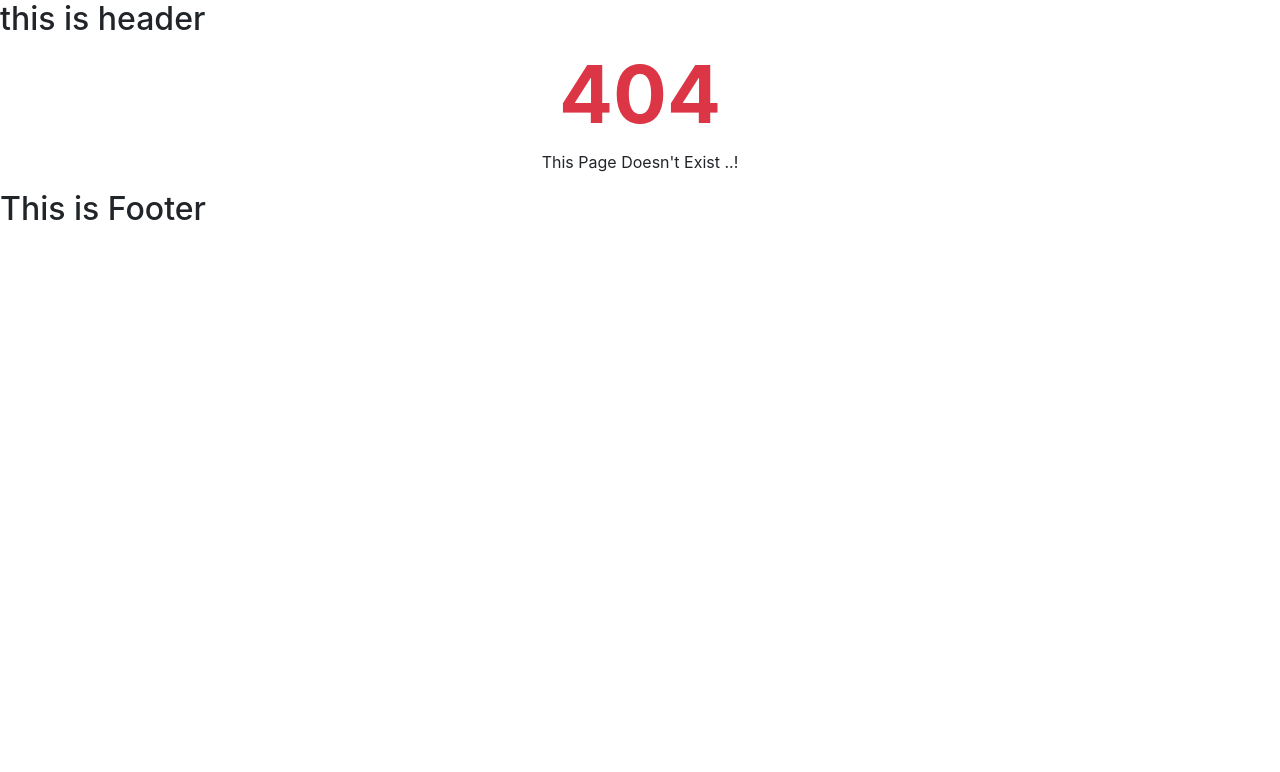
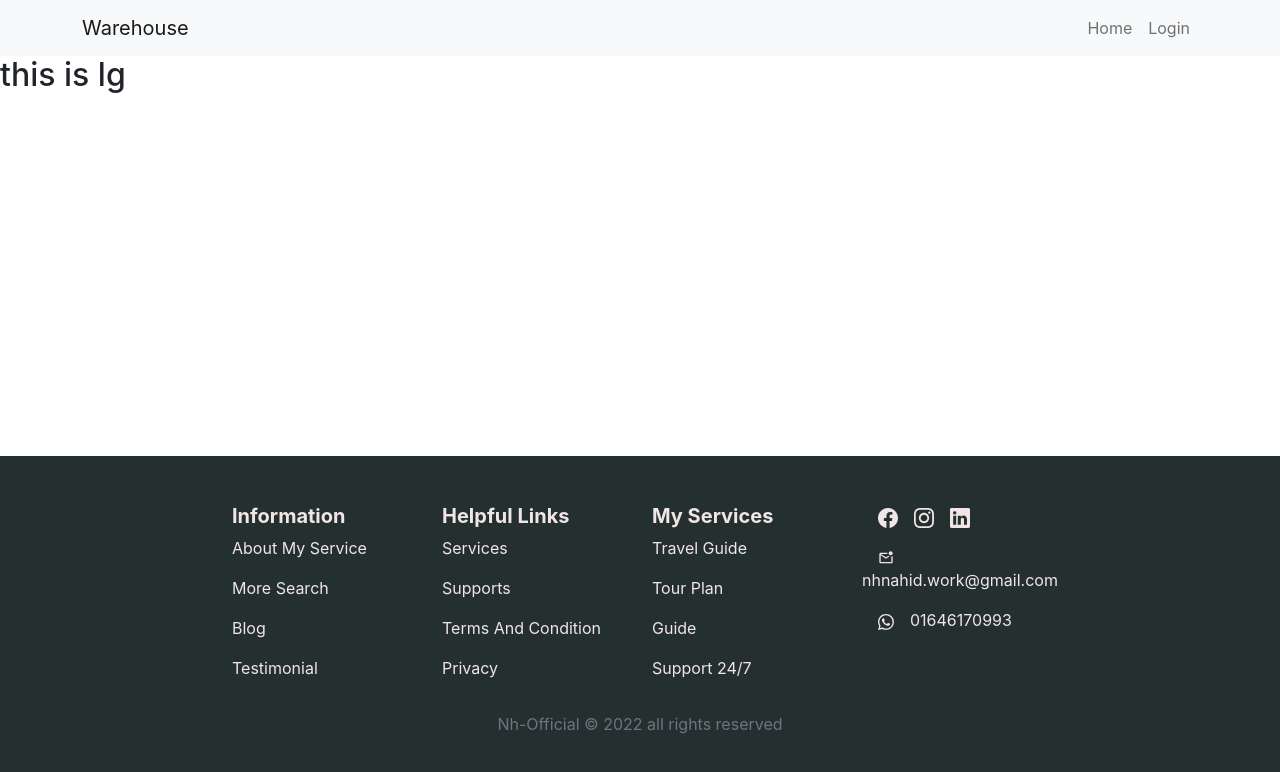
Before and after one commit to NazmulHasanNahid/warehouse-management-client-side, a React (Create React App) app: page /login in a window 1280 px wide. Before the commit this address had no page. Shown: the top 772 px of the page. Built offline with nearby package versions, Linux system fonts and the light colour scheme.

Commit message:
header and footer

```diff
--- a/package.json
+++ b/package.json
@@ -6,10 +6,13 @@
     "@testing-library/jest-dom": "^5.16.4",
     "@testing-library/react": "^13.1.1",
     "@testing-library/user-event": "^13.5.0",
+    "bootstrap": "^5.1.3",
     "firebase": "^9.7.0",
     "react": "^18.1.0",
+    "react-bootstrap": "^2.3.1",
     "react-dom": "^18.1.0",
     "react-firebase-hooks": "^5.0.3",
+    "react-icons": "^4.3.1",
     "react-router-dom": "^6.3.0",
     "react-scripts": "5.0.1",
     "web-vitals": "^2.1.4"
--- a/src/App.js
+++ b/src/App.js
@@ -1,5 +1,6 @@
 import { Route, Routes } from "react-router-dom";
 import Home from "./components/pages/Home/Home";
+import Login from "./components/pages/Login/Login";
 import NotFound from "./components/pages/NotFound/NotFound";
 import Footer from "./components/pages/Shared/Footer/Footer";
 import Header from "./components/pages/Shared/Header/Header";
@@ -11,6 +12,7 @@ function App() {
      <Routes>
        <Route path="/" element={<Home/>}/>
        <Route path="/home" element={<Home/>}/>
+       <Route path="/login" element={<Login/>}/>
        <Route path="*" element={<NotFound/>}/>
      </Routes>
      <Footer/>
--- /dev/null
+++ b/src/components/pages/Login/Login.js
@@ -0,0 +1,11 @@
+import React from 'react';
+
+const Login = () => {
+     return (
+          <div>
+               <h2>this is lg</h2>
+          </div>
+     );
+};
+
+export default Login;
--- /dev/null
+++ b/src/components/pages/Shared/Footer/Footer.css
@@ -0,0 +1,5 @@
+.footer-bg{
+     background-color: rgb(36, 48, 48);
+     padding: 20px;
+     color: rgb(241, 229, 229);
+}
--- a/src/components/pages/Shared/Footer/Footer.js
+++ b/src/components/pages/Shared/Footer/Footer.js
@@ -1,9 +1,56 @@
 import React from 'react';
+import {BsFacebook ,  } from 'react-icons/bs';
+import {SiInstagram} from 'react-icons/si';
+import {BsLinkedin} from 'react-icons/bs';
+import {MdOutlineMarkEmailUnread} from 'react-icons/md'
+import {BsWhatsapp} from 'react-icons/bs'
+import { Col, Row } from 'react-bootstrap';
+import './Footer.css'
 
 const Footer = () => {
      return (
-          <div>
-               <h2>This is Footer</h2>
+          <div className='fixed-bottom'>
+                <div className='footer-bg mt-5 p-5'>
+           <Row  xs={1} md={4} className="w-75 mx-auto container">
+                <Col>
+                <h5 className='fw-bold'>Information</h5>
+                <div>
+                     <p>About My Service</p>
+                     <p>More Search</p>
+                     <p>Blog</p>
+                     <p>Testimonial</p>
+                </div>
+                </Col>
+                <Col>
+                <h5 className='fw-bold'>Helpful Links</h5>
+                <div>
+                <p>Services</p>
+                <p>Supports</p>
+                <p>Terms And Condition</p>
+                <p>Privacy</p>
+                </div>
+                </Col>
+                <Col>
+                <h5 className='fw-bold'>My Services</h5>
+                <div>
+                     <p>Travel Guide</p>
+                     <p>Tour Plan</p>
+                     <p>Guide</p>
+                     <p>Support 24/7</p>
+                </div>
+                </Col>
+                <Col>
+                    <div>
+                    <BsFacebook className='ms-3 text-' size={20}/>
+                    <SiInstagram className='ms-3 ' size={20}/>
+                    <BsLinkedin className='ms-3 ' size={20}/>
+                    <p className='my-3'> <MdOutlineMarkEmailUnread className='mx-3'/> nhnahid.work@gmail.com</p>
+                    <p><BsWhatsapp  className='mx-3'/>01646170993</p>
+                    </div>
+                </Col>
+           </Row>
+                <p className='text-center text-secondary mt-3'>Nh-Official © 2022 all rights reserved</p>
+          </div>
           </div>
      );
 };
--- a/src/components/pages/Shared/Header/Header.js
+++ b/src/components/pages/Shared/Header/Header.js
@@ -1,11 +1,25 @@
-import React from 'react';
+import React from "react";
+import { Container, Nav, Navbar } from "react-bootstrap";
+import { Link } from "react-router-dom";
 
 const Header = () => {
-     return (
-          <div>
-              <h2>this is header</h2>
-          </div>
-     );
+  return (
+    <div>
+      <Navbar bg="light" expand="lg">
+        <Container>
+          <Navbar.Brand href="#home">Warehouse</Navbar.Brand>
+          <Navbar.Toggle aria-controls="basic-navbar-nav" />
+          <Navbar.Collapse id="basic-navbar-nav">
+            <Nav className="ms-auto">
+              <Nav.Link  as={Link} to="/home">Home</Nav.Link>
+              <Nav.Link  as={Link} to="/login">Login</Nav.Link>
+
+            </Nav>
+          </Navbar.Collapse>
+        </Container>
+      </Navbar>
+    </div>
+  );
 };
 
 export default Header;
```
Also changed, not shown: 2 other files (tests, documents, lock files or other folders).
